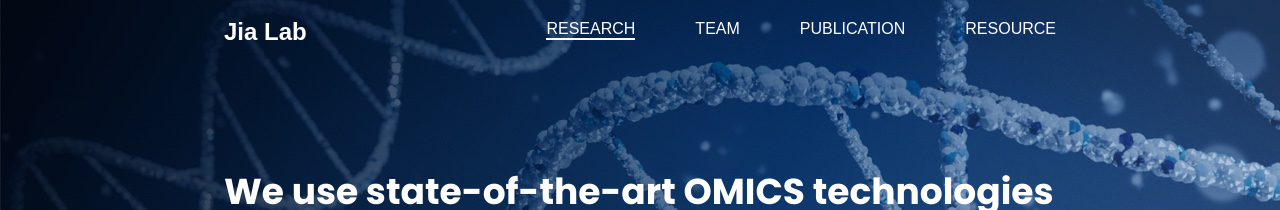
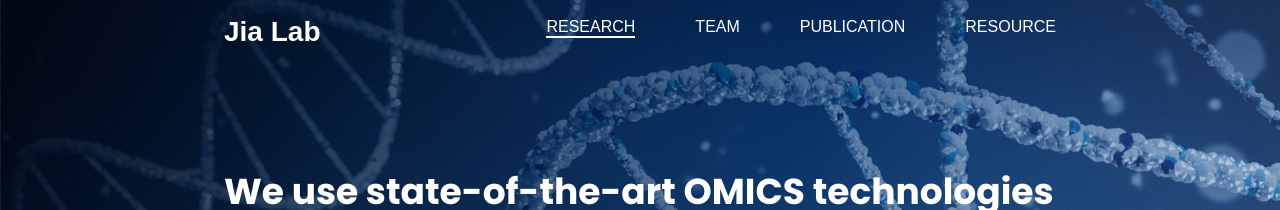
Before and after one commit to aghnu/JiaLab_website, a Jekyll site: the page built from index.html, in a window 1280 px wide. Shown: the top 210 px of the page. Built offline with Jekyll 4.4.1, drawn with Linux system fonts in a browser that asks for light colours; some web fonts are replaced.

Commit message:
Add anchor to logo text. Update logo text styling

```diff
--- a/_includes/header.html
+++ b/_includes/header.html
@@ -4,7 +4,9 @@
     <div class="content-wrapper">
         <div class="site-header-body">
             <div class="site-header-logo">
-                <p class="text">Jia Lab</p>
+                <a class="link" href="/">
+                    <p class="text">Jia Lab</p>
+                </a>
             </div>
             <div class="site-header-nav">
                 {% include nav.html %}
--- a/_sass/_header.scss
+++ b/_sass/_header.scss
@@ -3,7 +3,7 @@
 // defaults
 $header-background-color: #000000 !default;
 $header-text-color:       #ffffff !default;
-$logo-text-size:            24px !default;
+$logo-text-size:            28px !default;
 $logo-text-weight:          700;
 $header-height:             64px !default;
 
@@ -34,6 +34,10 @@ $font-family:               $font-montserrat;
 
   .site-header-logo {
     margin: 0;
+    .link {
+      text-decoration: none;
+      color: $header-text-color;
+    }
     .text {
       font-size: $logo-text-size;
       font-weight: $logo-text-weight;
```
